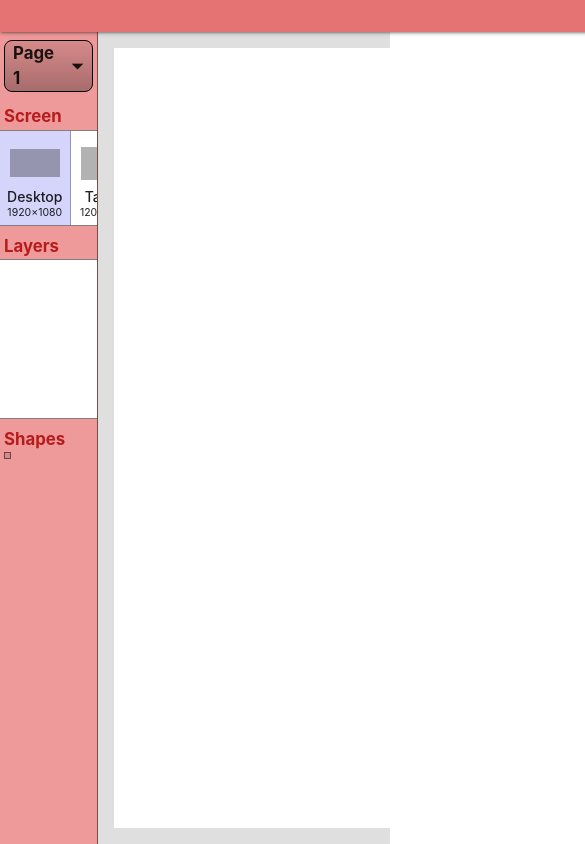
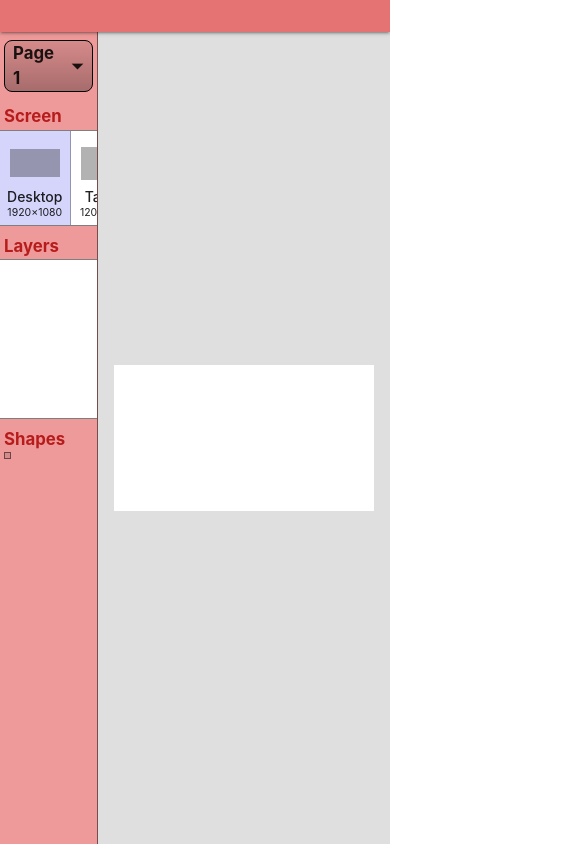
Before and after one commit to ShaneByrne0963/wirefree, a React (Vite) app: page / in a window 390 px wide. Shown: the top 844 px of the page, 585 px wide, since content can reach past the window. Built offline with nearby package versions, Linux system fonts and the light colour scheme.

Commit message:
Update canvas to fill maximum available space

```diff
--- a/src/assets/css/canvas.css
+++ b/src/assets/css/canvas.css
@@ -1,20 +1,26 @@
+:root {
+    --canvas-margin: 32px;
+}
+
 #canvas-container {
-    padding: 32px;
     height: 100%;
     display: flex;
     align-items: center;
     justify-content: center;
+    overflow: hidden;
+    padding: var(--canvas-margin);
 }
 
 #canvas {
+    position: relative;
     background-color: white;
-    object-fit: contain;
-    max-width: 100%;
-    max-height: 100%;
+
+    width: min(calc((100vh - var(--nav-height) - (var(--canvas-margin) * 2)) * var(--aspect-ratio)), 100%);
+    height: min(calc(((100vw * 0.75) - (var(--canvas-margin) * 2)) / var(--aspect-ratio)), 100%);
 }
 
 @media screen and (max-width: 1000px) {
-    #canvas-container {
-        padding: 16px;
+    :root {
+        --canvas-margin: 16px;
     }
 }
--- a/src/assets/css/style.css
+++ b/src/assets/css/style.css
@@ -1,7 +1,11 @@
+:root {
+    --nav-height: 32px;
+}
+
 #root {
     height: 100vh;
     display: grid;
-    grid-template-rows: 32px calc(100vh - 32px);
+    grid-template-rows: 32px calc(100vh - var(--nav-height));
     grid-template-columns: 25vw 1fr;
     background-color: #DFDFDF;
 }
@@ -11,8 +15,8 @@
 #nav-bar {
     grid-column-start: 1;
     grid-column-end: 3;
-    height: 32px;
-    line-height: 32px;
+    height: var(--nav-height);
+    line-height: var(--nav-height);
     z-index: 1;
 }
 
--- a/src/components/canvas/Canvas.tsx
+++ b/src/components/canvas/Canvas.tsx
@@ -1,16 +1,13 @@
 type CanvasProps = {
-    width: number;
-    height: number;
+  width: number;
+  height: number;
 };
 
 function Canvas(props: CanvasProps) {
-    const canvasCss = {
-        width: `${props.width}px`,
-        height: `${props.height}px`,
-    }
-    return (
-        <div id="canvas" style={canvasCss}></div>
-    );
+  const canvasCss = {
+    "--aspect-ratio": props.width / props.height,
+  } as React.CSSProperties;
+  return <div id="canvas" style={canvasCss}></div>;
 }
 
 export default Canvas;
--- a/src/components/canvas/CanvasContainer.tsx
+++ b/src/components/canvas/CanvasContainer.tsx
@@ -1,11 +1,11 @@
 import Canvas from "./Canvas";
 
 function CanvasContainer() {
-    return (
-        <div id="canvas-container">
-            <Canvas width={768} height={1024}></Canvas>
-        </div>
-    );
+  return (
+    <div id="canvas-container">
+      <Canvas width={1920} height={1080}></Canvas>
+    </div>
+  );
 }
 
 export default CanvasContainer;
```
Also changed, not shown: 1 other file (tests, documents, lock files or other folders).
